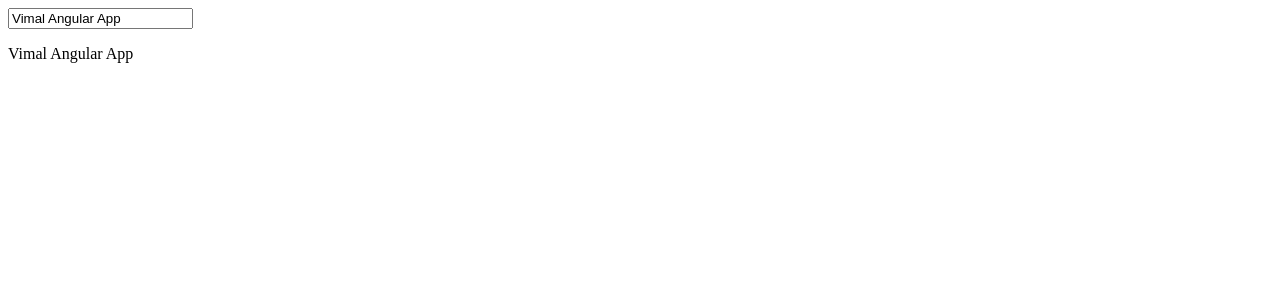
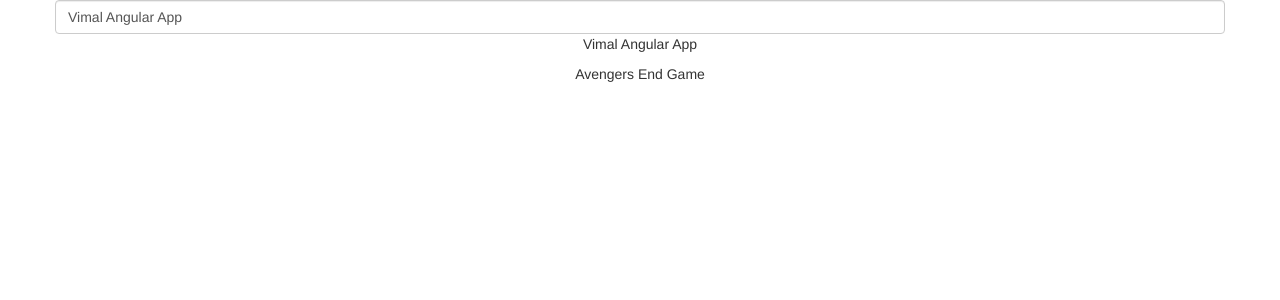
Before and after one commit to vimalpillai21/sample-angular-app, an Angular app: page / in a window 1280 px wide. Shown: the top 300 px of the page. Built offline with nearby package versions, Linux system fonts and the light colour scheme.

Commit message:
bootstrap included

```diff
--- a/angular.json
+++ b/angular.json
@@ -23,6 +23,7 @@
               "src/assets"
             ],
             "styles": [
+              "node_modules/bootstrap/dist/css/bootstrap.min.css",
               "src/styles.css"
             ],
             "scripts": [],
--- a/package.json
+++ b/package.json
@@ -19,6 +19,7 @@
     "@angular/platform-browser": "~7.2.0",
     "@angular/platform-browser-dynamic": "~7.2.0",
     "@angular/router": "~7.2.0",
+    "bootstrap": "^3.4.1",
     "core-js": "^2.5.4",
     "rxjs": "~6.3.3",
     "tslib": "^1.9.0",
--- a/src/app/app.component.html
+++ b/src/app/app.component.html
@@ -1,2 +1,11 @@
-<input type="text" [(ngModel)]="title">
-<p>{{ title }}</p>
+<div class="container">
+<div class="row">
+<div class="col-5">
+    <div align="center">
+        <input type="text" class="form-control" [(ngModel)]="title">
+        <p>{{ title }}</p>
+        <p>{{ thanos }}</p>
+    </div>
+</div>
+</div>
+</div>
--- a/src/app/app.component.ts
+++ b/src/app/app.component.ts
@@ -7,4 +7,5 @@ import { Component } from '@angular/core';
 })
 export class AppComponent {
   title = 'Vimal Angular App';
+  thanos = 'Avengers End Game';
 }
```
Also changed, not shown: 1 other file (tests, documents, lock files or other folders).
